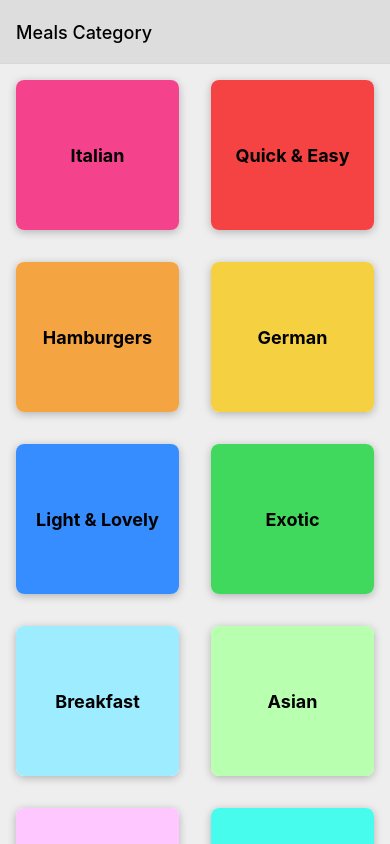
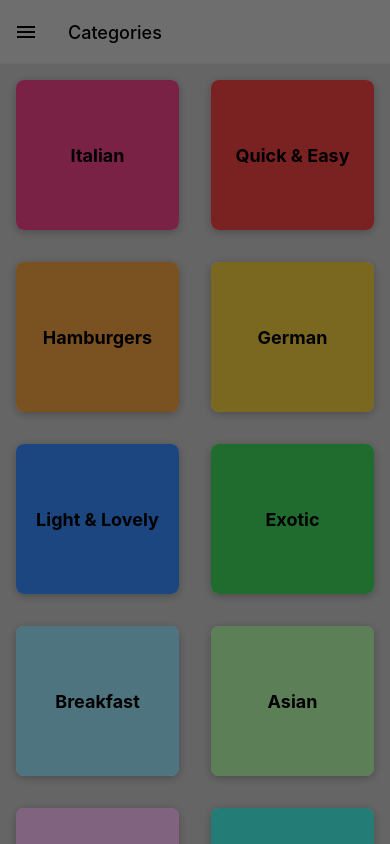
Before and after one commit to Edswel/reactnativemenu, a React Native app: screen / in a window 390 px wide. Built offline with nearby package versions, Linux system fonts and the light colour scheme.

Commit message:
Nesting navigators

```diff
--- a/App.js
+++ b/App.js
@@ -2,11 +2,31 @@ import { StatusBar } from 'expo-status-bar';
 import { StyleSheet, Button } from 'react-native';
 import { NavigationContainer } from '@react-navigation/native';
 import { createNativeStackNavigator } from '@react-navigation/native-stack';
+import { createDrawerNavigator } from '@react-navigation/drawer';
+// export { default as createDrawerNavigator } from './navigators/createDrawerNavigator';
 import CategoriesScreen from './screens/CategoriesScreen';
 import MealsOverviewScreen from './screens/MealsOverviewScreen';
 import MealDetailScreen from './screens/MealDetailScreen';
+import FavoritesScreen from './screens/FavoritesScreen';
 
 const Stack = createNativeStackNavigator();
+const Drawer = createDrawerNavigator();
+
+function DrawerNavigator() {
+  return (
+    <Drawer.Navigator useLegacyImplementation={true}
+      screenOptions={{
+        headerStyle: { backgroundColor: '#ddd' },
+        headerTintColor: '#000',
+        sceneContainerStyle: { backgroundColor: '#ccc' }
+      }}>
+      <Drawer.Screen name='Categories' component={CategoriesScreen} options={{
+        title: 'Categories'
+      }} />
+      <Drawer.Screen name='Favorites' component={FavoritesScreen} />
+    </Drawer.Navigator>
+  )
+}
 
 export default function App() {
   return (
@@ -19,22 +39,18 @@ export default function App() {
           contentStyle: { backgroundColor: '#eee' }
         }}>
           <Stack.Screen
-            name='MealsCategories'
-            component={CategoriesScreen}
+            name='Drawer'
+            component={DrawerNavigator}
             options={{
-              title: 'Meals Category',
+              headerShown: false
             }} />
           <Stack.Screen
             name='MealsOverview'
             component={MealsOverviewScreen}
-          // options={({ route, navigation }) => {
-          //   const catId = route.params.categoryId;
-          //   return {
-          //     title: catId
-          //   }
-          // }}
           />
-          <Stack.Screen name='MealDetail' component={MealDetailScreen} />
+          <Stack.Screen name='MealDetail' component={MealDetailScreen} options={{
+            title: "Meal's Detail"
+          }} />
         </Stack.Navigator>
       </NavigationContainer>
     </>
--- a/package.json
+++ b/package.json
@@ -10,6 +10,7 @@
     "eject": "expo eject"
   },
   "dependencies": {
+    "@react-navigation/drawer": "^6.4.1",
     "@react-navigation/native": "^6.0.10",
     "@react-navigation/native-stack": "^6.6.2",
     "expo": "~44.0.0",
@@ -17,6 +18,8 @@
     "react": "17.0.1",
     "react-dom": "17.0.1",
     "react-native": "0.64.3",
+    "react-native-gesture-handler": "~2.1.0",
+    "react-native-reanimated": "^1.13.4",
     "react-native-safe-area-context": "3.3.2",
     "react-native-screens": "~3.10.1",
     "react-native-web": "0.17.1"
--- /dev/null
+++ b/screens/FavoritesScreen.js
@@ -0,0 +1,11 @@
+import { View, Text } from 'react-native';
+
+function FavoritesScreen() {
+    return (
+        <View>
+            <Text>Favorites Screen</Text>
+        </View>
+    )
+}
+
+export default FavoritesScreen;
```
Also changed, not shown: 1 other file (tests, documents, lock files or other folders).
